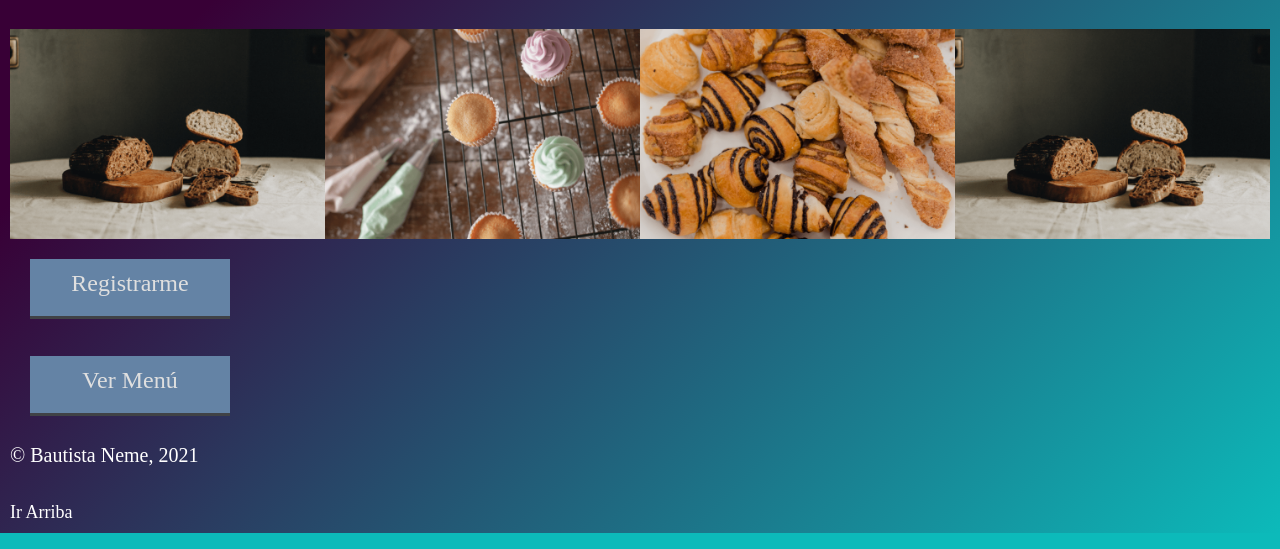
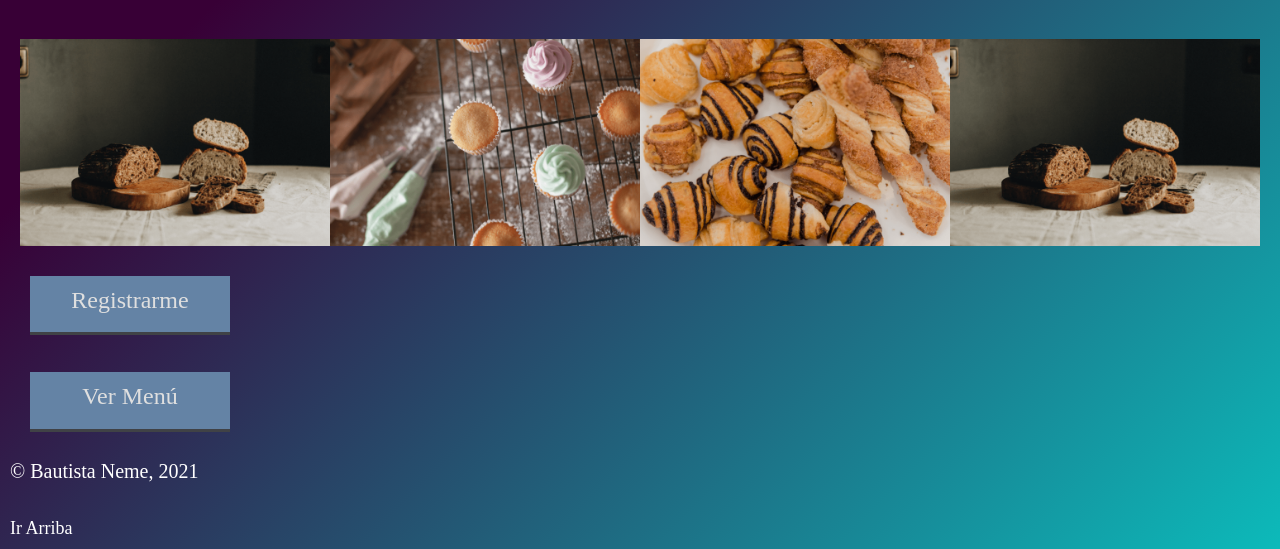
Before and after one commit to DatNeme/Entrega-Final, a website: page index.html in a window 1280 px wide. Shown: the part 349-898 px from the top of the page. Drawn offline with nearby package versions, Linux system fonts and the light colour scheme; a web font is replaced by a local one.

Commit message:
Intento de centrar el slide

```diff
--- a/index.html
+++ b/index.html
@@ -55,6 +55,7 @@
 <h3>Probá el sabor de la Pastelería del Olimpo</h3> <br>
 
 
+<div class="divSlide">
   <div id="slider">
     <figure>
       <img src="../Entrega-Final/multimedia/slide1.png"  alt="Pan de masa madre">
@@ -62,6 +63,7 @@
       <img src="../Entrega-Final/multimedia/slide3.png"  alt="Facturas europeas variadas">
       <img src="../Entrega-Final/multimedia/slide1.png"  alt="Pan de masa madre">
     </figure>
+  </div>
 </div>
 
 
--- a/scss/origen.scss
+++ b/scss/origen.scss
@@ -315,6 +315,11 @@ a {
     }
 }
 
+.divSlide{
+    display: flex;
+    justify-content: center;
+    margin: 10px;
+}
 
 
 /*****  GRID CONTAINERS *****/
```
Also changed, not shown: css/destino.css. Lines whose indentation alone changed are shown as unchanged.
